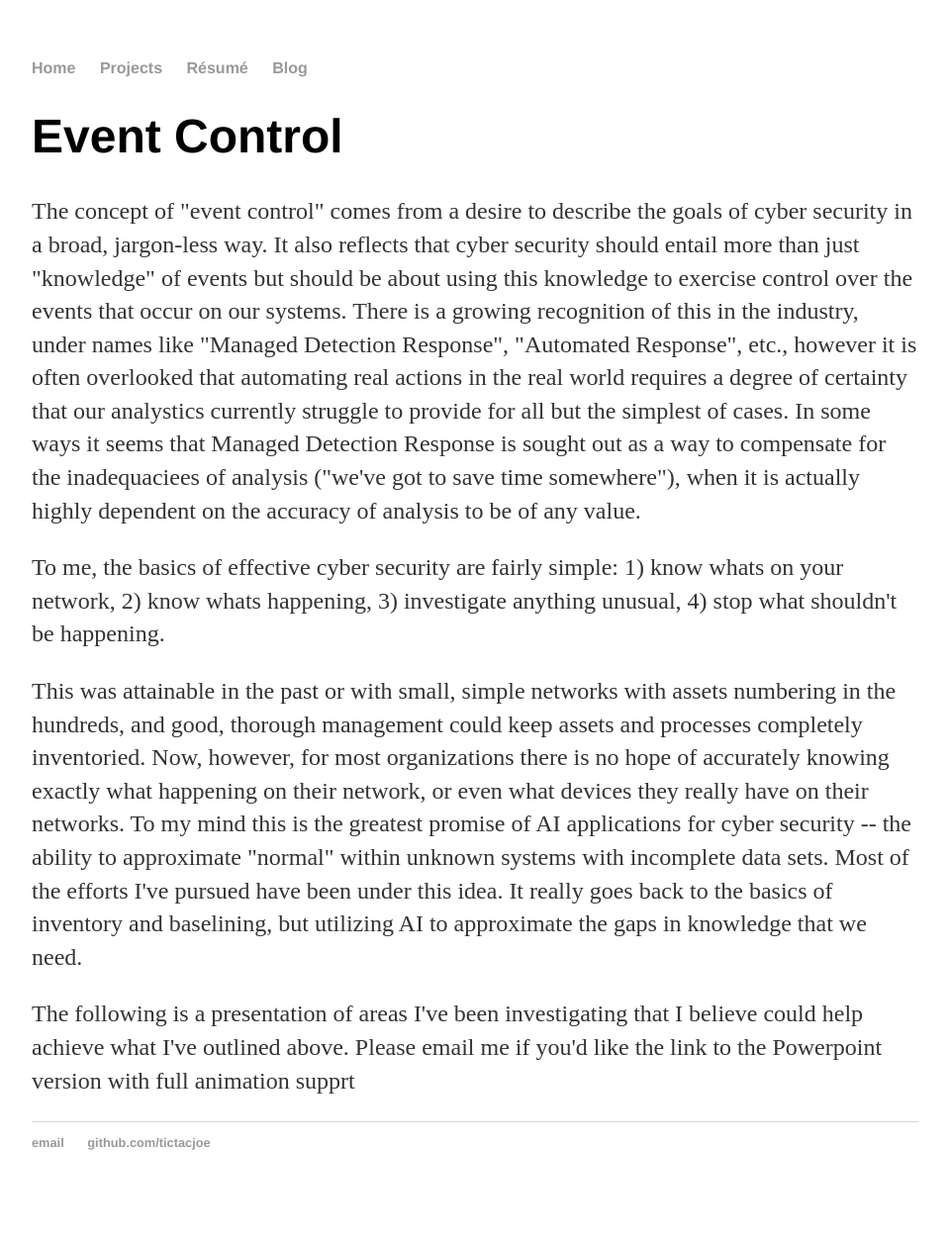
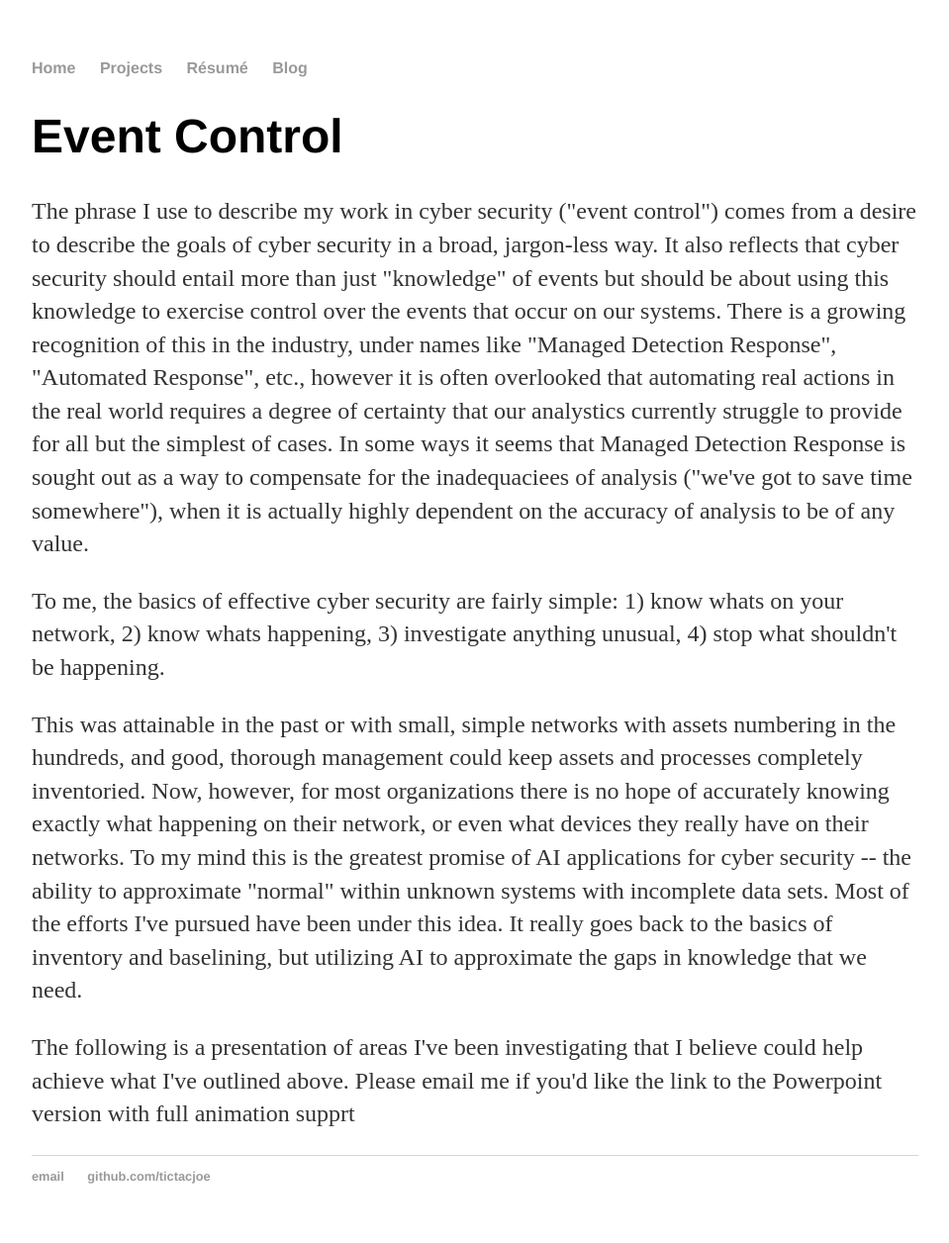
Before and after one commit to tictacjoe/tictacjoe.github.io, a Jekyll site: the page event-control.html, which Jekyll copies as it is, in a window 1280 px wide. Shown: the whole page at 99% size, without its empty margins (160-1119 px from the left). Built offline with Jekyll 4.4.1, drawn with Linux system fonts in a browser that asks for light colours; before the commit the page ends 1222 px from its top, so only the background shows below that.

Commit message:
Update event-control.html

```diff
--- a/event-control.html
+++ b/event-control.html
@@ -17,7 +17,7 @@
 		<div class="container">
     		<div class="blurb">
           <h1>Event Control</h1>
-			<p>The concept of "event control" comes from a desire to describe the goals of cyber security
+			<p>The phrase I use to describe my work in cyber security ("event control") comes from a desire to describe the goals of cyber security
 				in a broad, jargon-less way.  It also reflects that cyber security should
 				entail more than just "knowledge" of events but should be about using this knowledge to exercise control
 				over the events that occur on our systems.  There is a growing recognition of this in the industry,
```
